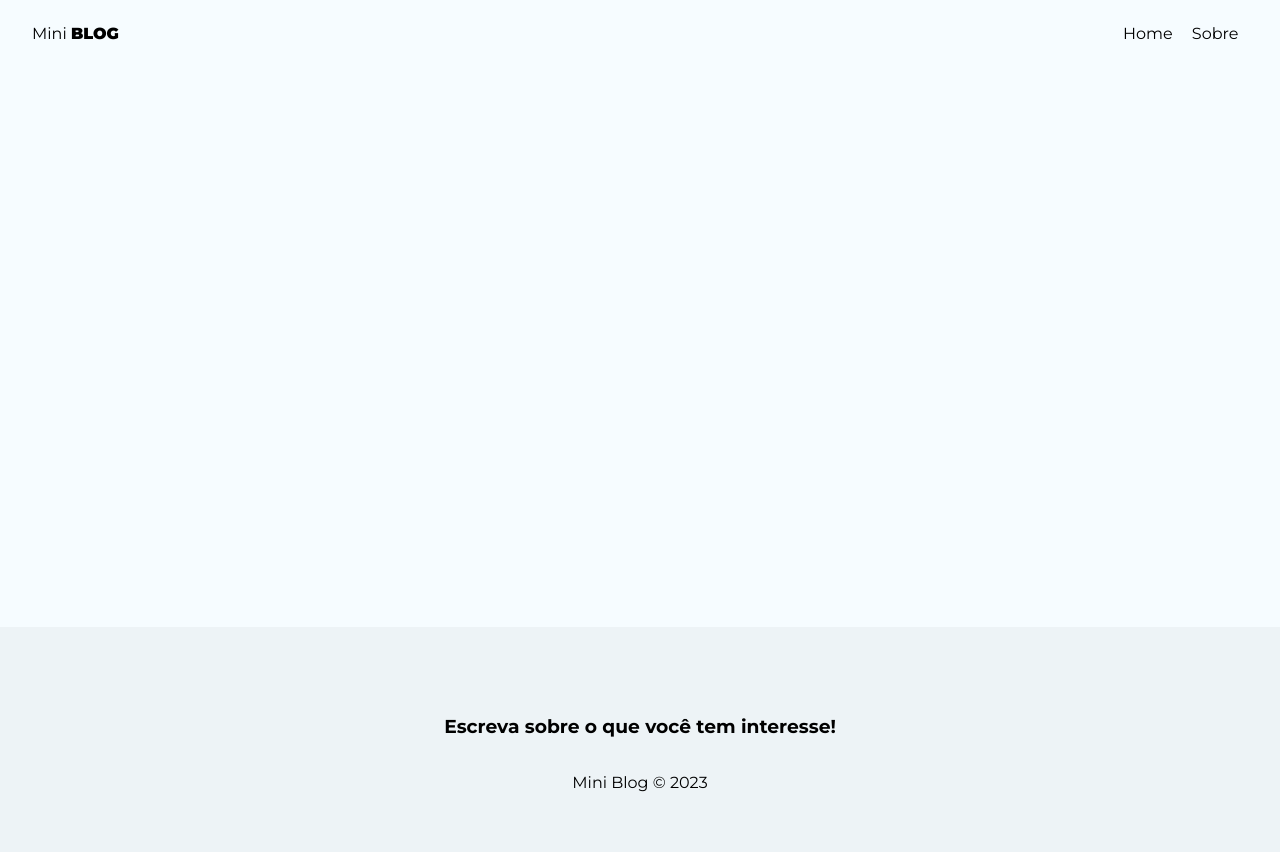
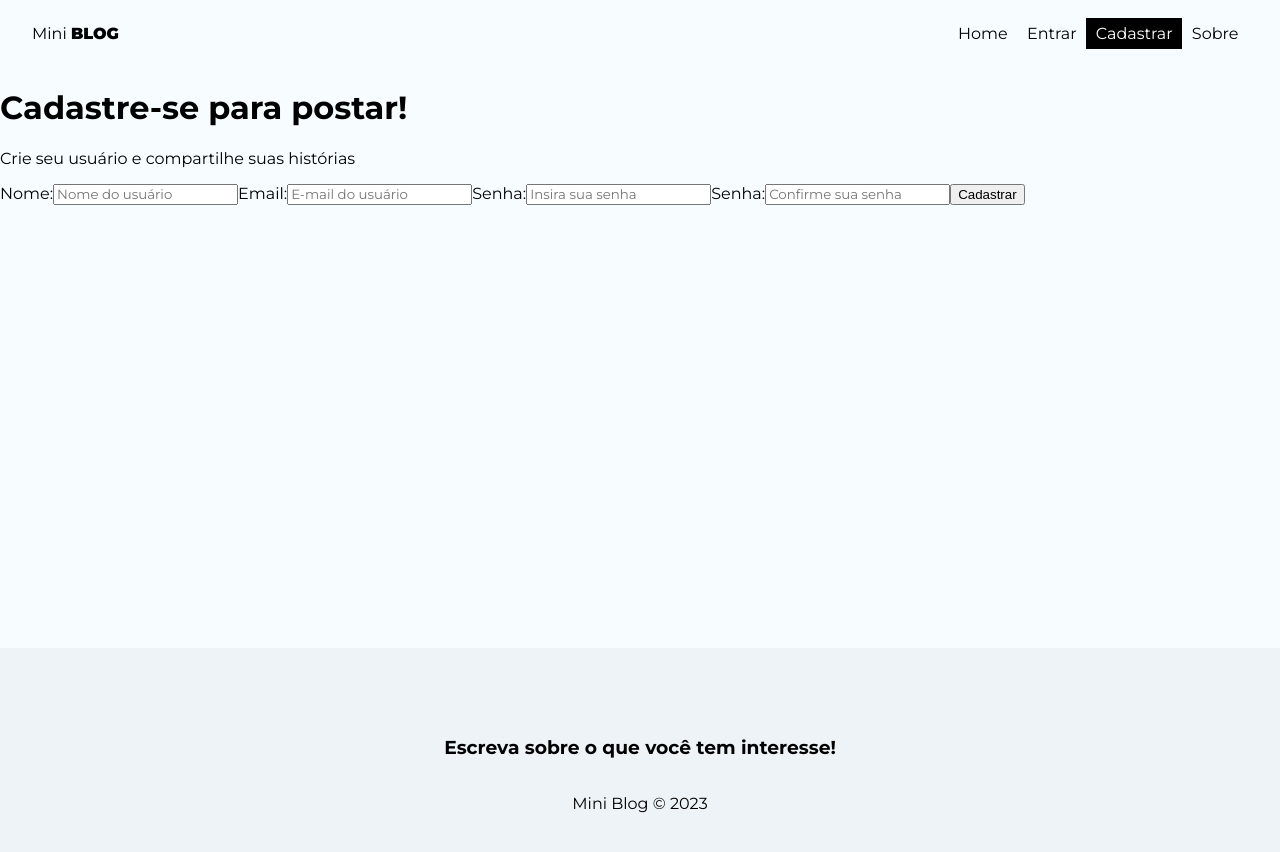
Before and after one commit to GutoCitton/Udemy-miniblog, a React (Create React App) app: page /register in a window 1280 px wide. Shown: the top 852 px of the page. Built offline with nearby package versions, Linux system fonts and the light colour scheme.

Commit message:
aula_123

```diff
--- a/src/App.js
+++ b/src/App.js
@@ -7,6 +7,8 @@
 import About from './pages/About/About'
 import Navbar from './components/Navbar';
 import Footer from './components/Footer';
+import Login from './pages/Login/Login';
+import Register from './pages/Register/Register';
 
 
 function App() {
@@ -18,6 +20,8 @@
           <Routes>
             <Route path='/' element={<Home />} />
             <Route path='/about' element={<About />} />
+            <Route path='/login' element={<Login />} />
+            <Route path='/register' element={<Register />} />
           </Routes>
         </div>
         <Footer />
--- a/src/components/Navbar.js
+++ b/src/components/Navbar.js
@@ -7,9 +7,9 @@
 
   return (
     <nav className={styles.navbar}>
-      <NavLink to='/' className={styles.brand}>
-        Mini <span>Blog</span>
-      </NavLink>
+        <NavLink to='/' className={styles.brand}>
+          Mini <span>Blog</span>
+        </NavLink>
       <ul className={styles.links_list}>
         <li>
           <NavLink to='/' className={({isActive}) => (isActive ? styles.active : '')}>
@@ -17,8 +17,18 @@
           </NavLink>
         </li>
         <li>
-        <NavLink to='/about' className={({isActive}) => (isActive ? styles.active : '')}>
-            Sobre
+          <NavLink to='/login' className={({isActive}) => (isActive ? styles.active : '')}>
+              Entrar
+          </NavLink>
+        </li>
+        <li>
+          <NavLink to='/register' className={({isActive}) => (isActive ? styles.active : '')}>
+              Cadastrar
+          </NavLink>
+        </li>
+        <li>
+          <NavLink to='/about' className={({isActive}) => (isActive ? styles.active : '')}>
+              Sobre
           </NavLink>
         </li>
       </ul>
--- a/src/pages/About/About.js
+++ b/src/pages/About/About.js
@@ -1,8 +1,5 @@
 //CSS
 import styles from './About.module.css'
-
-
-
 
 
 const About = () => {
--- /dev/null
+++ b/src/pages/Login/Login.js
@@ -0,0 +1,13 @@
+import styles from './Login.module.css'
+
+
+const Login = () => {
+
+  return (
+    <div>
+      <h2>Login</h2>
+    </div>
+  )
+}
+
+export default Login;
--- /dev/null
+++ b/src/pages/Register/Register.js
@@ -0,0 +1,35 @@
+import styles from './Register.module.css'
+
+import { useState, useEffect } from 'react';
+
+
+const Register = () => {
+
+  return (
+    <div>
+      <h1>Cadastre-se para postar!</h1>
+      <p>Crie seu usuário e compartilhe suas histórias</p>
+      <form>
+        <label>
+          <span>Nome:</span>
+          <input type='text' name='displayName' required placeholder='Nome do usuário' />
+        </label>
+        <label>
+          <span>Email:</span>
+          <input type='email' name='email' required placeholder='E-mail do usuário' />
+        </label>
+        <label>
+          <span>Senha:</span>
+          <input type='password' name='password' required placeholder='Insira sua senha' />
+        </label>
+        <label>
+          <span>Senha:</span>
+          <input type='password' name='confirmPassword' required placeholder='Confirme sua senha' />
+        </label>
+        <button className='btn'>Cadastrar</button>
+      </form>
+    </div>
+  )
+}
+
+export default Register;
--- /dev/null
+++ b/src/pages/Register/Register.module.css
@@ -0,0 +1,7 @@
+.register {
+  text-align: center;
+}
+
+.register p {
+  color: #aaa;
+}
```
Also changed, not shown: src/pages/Login/Login.module.css (added).
